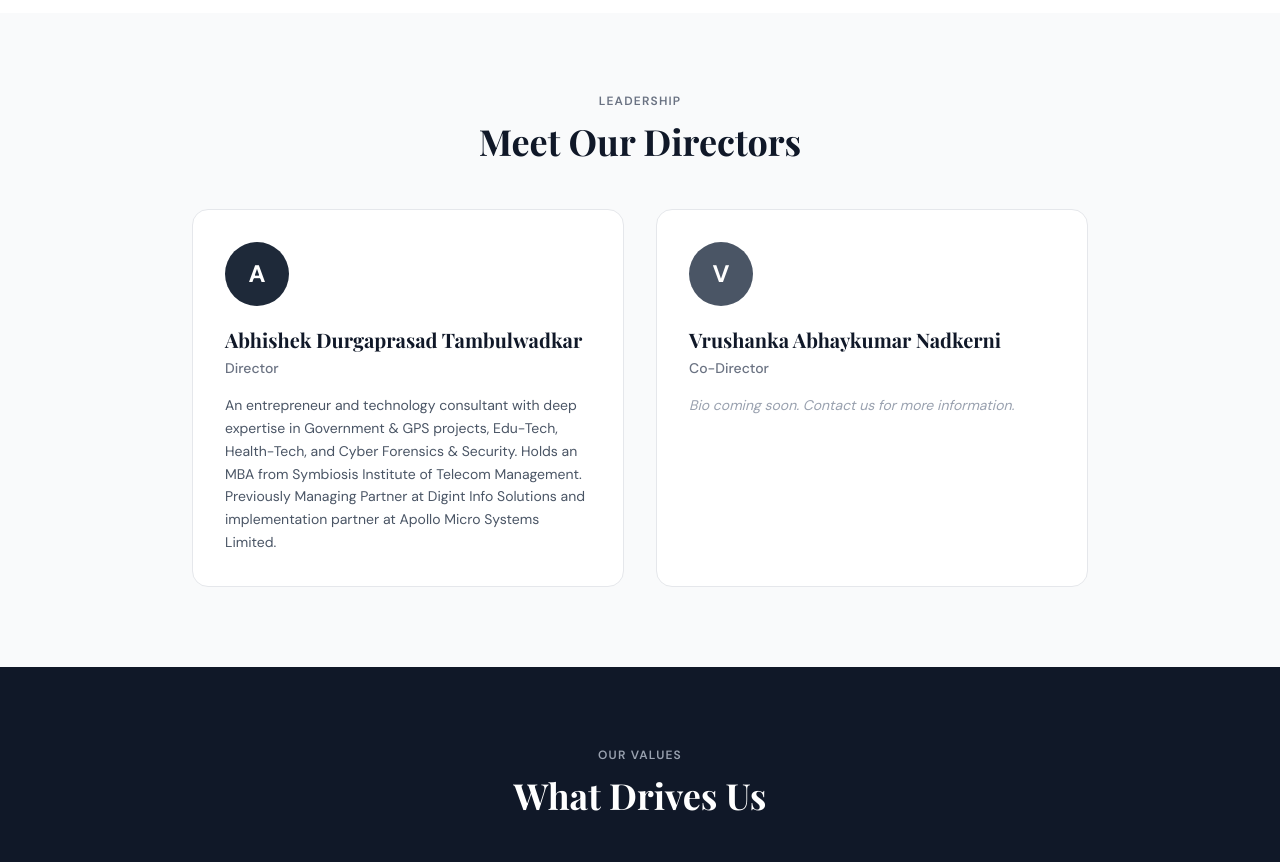
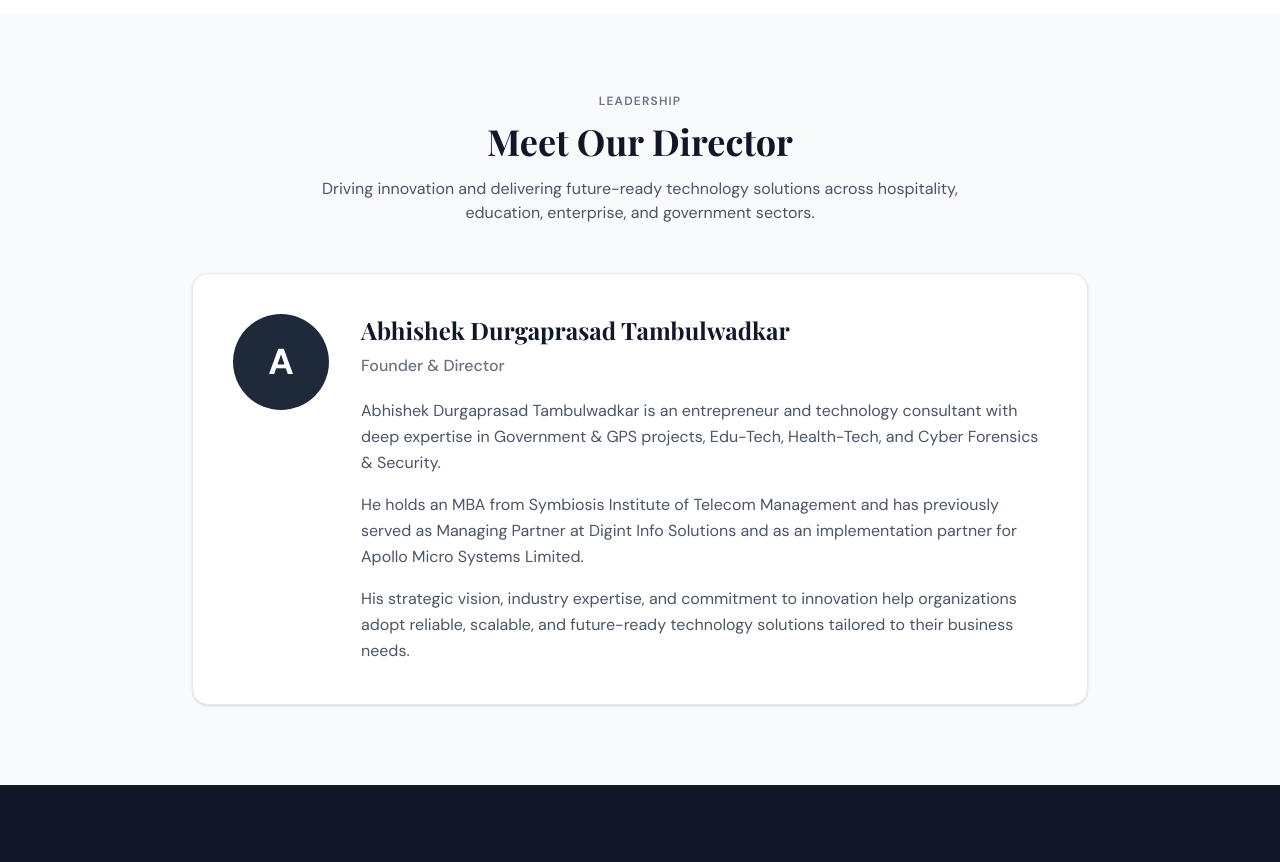
Before and after one commit to kolambkar11/cinereustechservfe, a Next.js app: page /about in a window 1280 px wide. Shown: the part 900-1762 px from the top of the page. Built offline with nearby package versions, Linux system fonts and the light colour scheme.

Commit message:
updated directors in about us page

```diff
--- a/app/about/page.tsx
+++ b/app/about/page.tsx
@@ -98,6 +98,7 @@ export default function AboutPage() {
       </section>
 
       {/* Leadership */}
+      {/* Leadership */}
       <section className="bg-gray-50 py-20 px-4 sm:px-6 lg:px-8">
         <div className="max-w-7xl mx-auto">
           <FadeUp delay={0.05}>
@@ -106,56 +107,62 @@ export default function AboutPage() {
                 Leadership
               </span>
               <h2 className="font-display text-3xl lg:text-4xl font-bold text-gray-900">
-                Meet Our Directors
+                Meet Our Director
               </h2>
+              <p className="mt-4 text-gray-600 max-w-2xl mx-auto">
+                Driving innovation and delivering future-ready technology
+                solutions across hospitality, education, enterprise, and
+                government sectors.
+              </p>
             </div>
           </FadeUp>
-          <StaggerParent className="grid grid-cols-1 md:grid-cols-2 gap-8 max-w-4xl mx-auto">
-            {/* Director 1 */}
-            <StaggerChild
-              key="abhishek"
-              className="bg-white border border-gray-200 rounded-2xl p-8 hover:-translate-y-1 transition-all duration-300"
-            >
-              <div className="w-16 h-16 bg-gray-800 rounded-full flex items-center justify-center mb-5">
-                <span className="font-display text-white text-2xl font-bold">
+
+          <div className="max-w-4xl mx-auto">
+            <StaggerChild className="bg-white border border-gray-200 rounded-2xl p-10 shadow-sm hover:shadow-lg transition-all duration-300">
+              <div className="flex flex-col md:flex-row gap-8 items-start">
+                {/* Profile */}
+                <div className="flex-shrink-0">
+                  <div className="w-24 h-24 bg-gray-800 rounded-full flex items-center justify-center">
+                    <span className="font-display text-white text-4xl font-bold">
                       A
                     </span>
                   </div>
-              <h3 className="font-display text-xl font-bold text-gray-900 mb-1">
+                </div>
+
+                {/* Content */}
+                <div>
+                  <h3 className="font-display text-2xl font-bold text-gray-900 mb-2">
                     Abhishek Durgaprasad Tambulwadkar
                   </h3>
-              <p className="text-gray-500 text-sm mb-4 font-medium">Director</p>
-              <p className="text-gray-600 text-sm leading-relaxed">
-                An entrepreneur and technology consultant with deep expertise in
-                Government &amp; GPS projects, Edu-Tech, Health-Tech, and Cyber
-                Forensics &amp; Security. Holds an MBA from Symbiosis Institute
-                of Telecom Management. Previously Managing Partner at Digint
-                Info Solutions and implementation partner at Apollo Micro
-                Systems Limited.
+
+                  <p className="text-gray-500 font-medium mb-5">
+                    Founder & Director
                   </p>
+
+                  <p className="text-gray-600 leading-relaxed mb-4">
+                    Abhishek Durgaprasad Tambulwadkar is an entrepreneur and
+                    technology consultant with deep expertise in Government &
+                    GPS projects, Edu-Tech, Health-Tech, and Cyber Forensics &
+                    Security.
+                  </p>
+
+                  <p className="text-gray-600 leading-relaxed mb-4">
+                    He holds an MBA from Symbiosis Institute of Telecom
+                    Management and has previously served as Managing Partner at
+                    Digint Info Solutions and as an implementation partner for
+                    Apollo Micro Systems Limited.
+                  </p>
+
+                  <p className="text-gray-600 leading-relaxed">
+                    His strategic vision, industry expertise, and commitment to
+                    innovation help organizations adopt reliable, scalable, and
+                    future-ready technology solutions tailored to their business
+                    needs.
+                  </p>
+                </div>
+              </div>
             </StaggerChild>
-
-            {/* Director 2 */}
-            <StaggerChild
-              key="vrushanka"
-              className="bg-white border border-gray-200 rounded-2xl p-8 hover:-translate-y-1 transition-all duration-300"
-            >
-              <div className="w-16 h-16 bg-gray-600 rounded-full flex items-center justify-center mb-5">
-                <span className="font-display text-white text-2xl font-bold">
-                  V
-                </span>
           </div>
-              <h3 className="font-display text-xl font-bold text-gray-900 mb-1">
-                Vrushanka Abhaykumar Nadkerni
-              </h3>
-              <p className="text-gray-500 text-sm mb-4 font-medium">
-                Co-Director
-              </p>
-              <p className="text-gray-400 text-sm leading-relaxed italic">
-                Bio coming soon. Contact us for more information.
-              </p>
-            </StaggerChild>
-          </StaggerParent>
         </div>
       </section>
 
```
Lines whose indentation alone changed are shown as unchanged.
